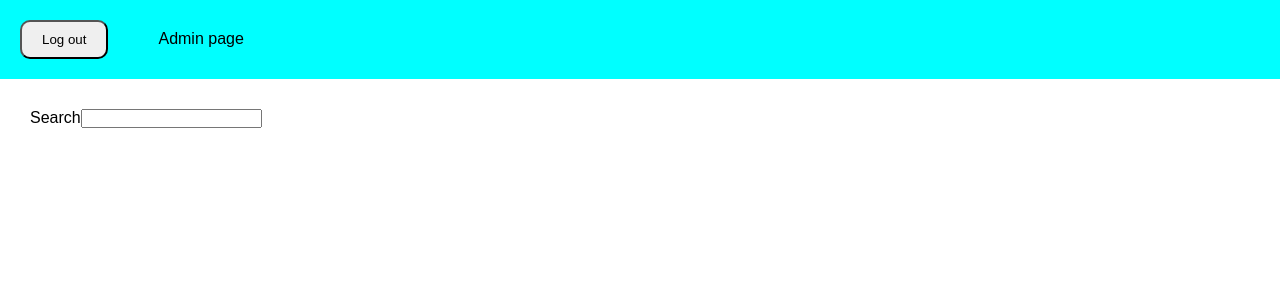
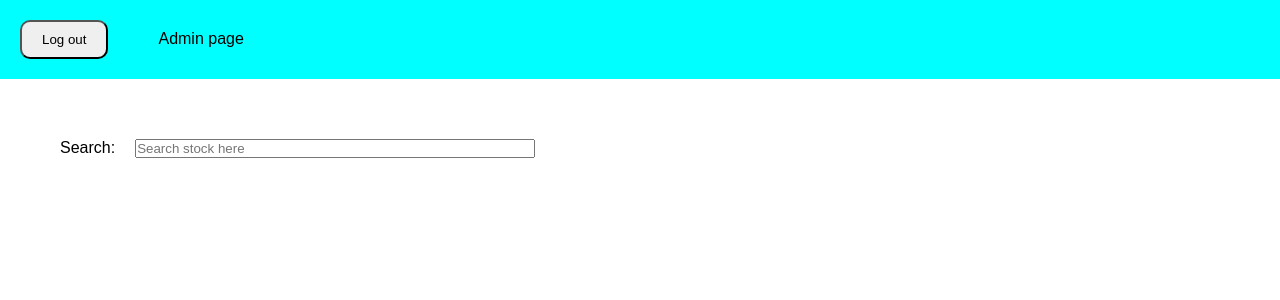
Before and after one commit to Randrews1331/advanced-library-management-system-aml, a React (Create React App) app: page /admin in a window 1280 px wide. Shown: the top 300 px of the page. Built offline with nearby package versions, Linux system fonts and the light colour scheme.

Commit message:
Admin page adjustments
just minor changes to CSS

```diff
--- a/src/CSS/Admin.css
+++ b/src/CSS/Admin.css
@@ -22,5 +22,11 @@ button{
 .searchBar{
     display: flex;
     text-align: center;
-    margin: 30px;
+    padding: 40px;
+    margin: 20px;
 }
+input{
+    margin-left: 20px;
+    width: 400px;
+
+}
--- a/src/Pages/Admin.js
+++ b/src/Pages/Admin.js
@@ -1,6 +1,5 @@
 import React, { useState } from "react";
 import '../CSS/Admin.css';
-import { Link, useHref } from "react-router-dom";
 const Admin = () => {
     const [query, setQuery] = useState("");
     return (
@@ -10,8 +9,8 @@ const Admin = () => {
                 <p>Admin page</p>
             </header>
             <div className="searchBar">
-                <label>Search</label>
-                <input type="text" onChange={e => setQuery(e.target.value)} />
+                <label>Search:</label>
+                <input type="text" placeholder="Search stock here" onChange={e => setQuery(e.target.value)} />
             </div>
         </>
     );
```
